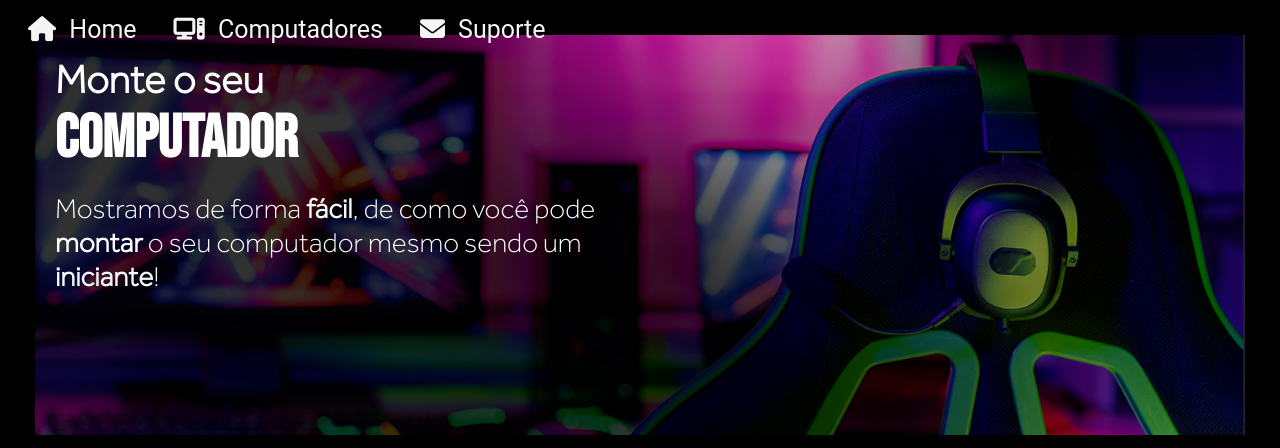
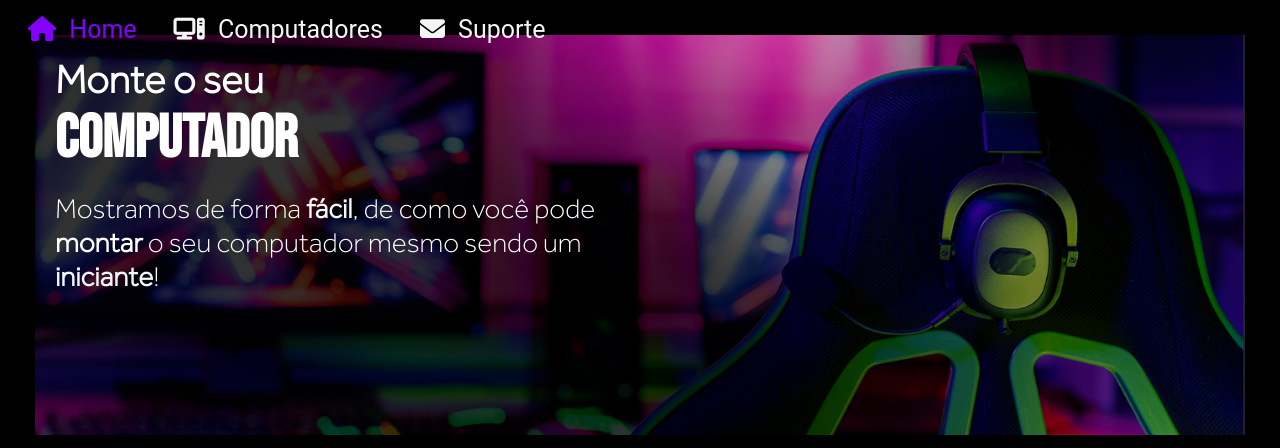
Before and after one commit to pietr0davila/Hardware-link, a plain HTML site: page Hardware-link-zip/index.html in a window 1280 px wide. Shown: the top 448 px of the page. Drawn offline with Linux system fonts and the light colour scheme; files whose address does not match are found by name; a web font is replaced by a local one.

Commit message:
complete

```diff
--- a/Hardware-link-zip/assets/css/style.css
+++ b/Hardware-link-zip/assets/css/style.css
@@ -134,7 +134,10 @@ body {
 .collapsed a i {
     margin-right: 7px;
 }
-
+.collapsed a i.current,
+.collapsed a.current{
+    color: #8400ff;
+}
 .collapsed .close-icon {
     position: absolute;
     left: 92%;
--- a/Hardware-link-zip/index.html
+++ b/Hardware-link-zip/index.html
@@ -17,7 +17,7 @@
     </div>
     <div class="collapsed" id="collapsed">
         <i class="fa-solid fa-xmark close-icon" id="close-icon"></i>
-        <a href="#"><i class="fa-solid fa-house"></i> Home</a>
+        <a class="current" href="#"><i class="fa-solid fa-house current"></i> Home</a>
         <a href="pages/computadores.html"><i class="fa-solid fa-computer"></i> Computadores</a>
         <a href="#"><i class="fa-solid fa-envelope support"></i> Suporte</a>
     </div>
```
Also changed, not shown: Hardware-link-zip/pages/computadores.html (+1 -1 lines).
